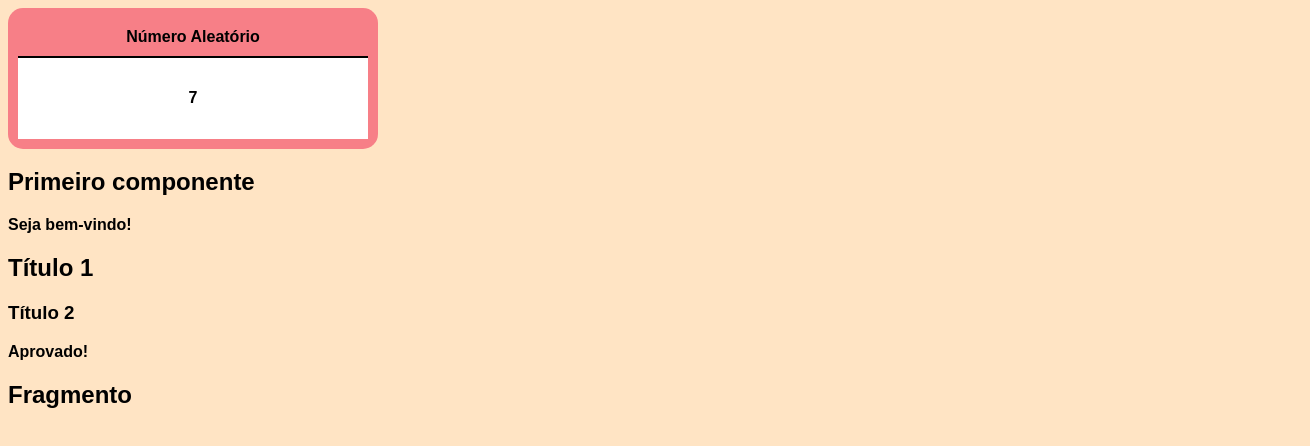
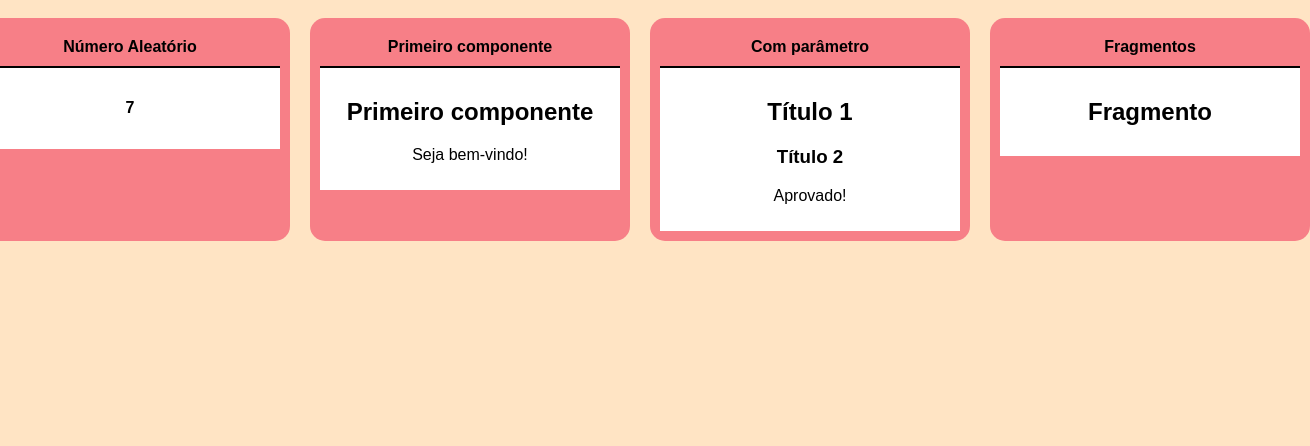
Before and after one commit to pierrecbrito/fundamentos-react, a React (Create React App) app: page / in a window 1280 px wide. Shown: the top 446 px of the page, 1310 px wide, since content can reach past the window. Built offline with nearby package versions, Linux system fonts and the light colour scheme.

Commit message:
Espaçamento dos cards

```diff
--- a/src/App.js
+++ b/src/App.js
@@ -4,17 +4,25 @@ import ComParametro from "./components/basicos/ComParametro";
 import Fragmento from "./components/basicos/Fragmento";
 import NumeroAleatorio from "./components/NumeroAleatorio"
 import Card from "./components/layout/Card";
+import Cards from "./components/layout/Cards";
 
 export default function App() {
     return (
         <div>
-            <Card titulo="Número Aleatório">
-                <NumeroAleatorio min={1} max={10}/>
-            </Card>
-
-            <Primeiro/>
-            <ComParametro titulo="Título 1" subtitulo="Título 2" nota={7.1}/>
-            <Fragmento />
+            <Cards>
+                <Card titulo="Número Aleatório">
+                    <NumeroAleatorio min={1} max={10}/>
+                </Card>
+                <Card titulo="Primeiro componente">
+                    <Primeiro/>
+                </Card>
+                <Card titulo="Com parâmetro">
+                    <ComParametro titulo="Título 1" subtitulo="Título 2" nota={7.1}/>
+                </Card>
+                <Card titulo="Fragmentos">
+                    <Fragmento/>
+                </Card>
+            </Cards>
         </div>
     )
 }
--- a/src/css/Card.css
+++ b/src/css/Card.css
@@ -4,6 +4,9 @@
     border-radius: 15px;
     background-color: #F77F87;
     padding: 10px;
+    margin: 10px;
+    min-width: 300px;
+    max-width: 380px;
 }
 
 .Card .Title {
```
